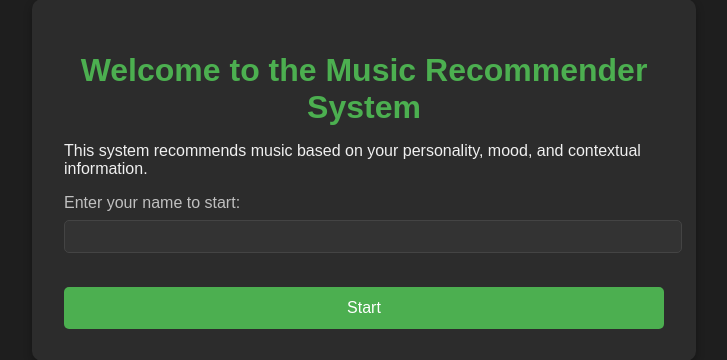
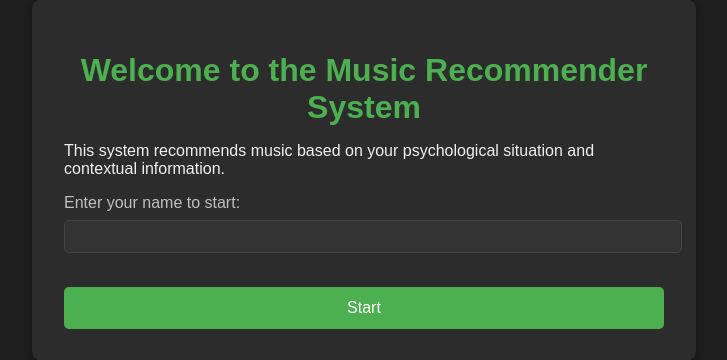
Before and after one commit to MastersMasterM/Psycho-Aware-Music-Recommender, a Django app: page / in a window 1280 px wide. Shown: the part 220-580 px from the top of the page, without its empty margins (276-1003 px from the left). Run offline with Django 5.2, Linux system fonts and the light colour scheme.

Commit message:
Added Message To Front

```diff
--- a/recommender/inferenceengine/templates/inferenceengine/home.html
+++ b/recommender/inferenceengine/templates/inferenceengine/home.html
@@ -10,7 +10,7 @@
 <body>
     <div class="container">
         <h1>Welcome to the Music Recommender System</h1>
-        <p>This system recommends music based on your personality, mood, and contextual information.</p>
+        <p>This system recommends music based on your psychological situation and contextual information.</p>
         <form method="post">
             {% csrf_token %}
             <label for="user_name">Enter your name to start:</label>
--- a/recommender/inferenceengine/templates/inferenceengine/questionnaire.html
+++ b/recommender/inferenceengine/templates/inferenceengine/questionnaire.html
@@ -15,7 +15,7 @@
             <input type="hidden" name="user_name" value="{{ user_name }}">
             <input type="hidden" name="question_id" value="{{ question.id }}">
             <div>
-                <p>{{ question.text }}</p>
+                <h2>{{ question.text }}</h2>
                 {% if question.choices %}
                     <div class="choices">
                         {% for choice in question.choices %}
@@ -26,6 +26,7 @@
                         {% endfor %}
                     </div>
                 {% else %}
+                <p>Enter a Number Between 1 (Not Very Related) to 5 (Very Related)</p>
                     <input type="number" name="answer" min="1" max="5" required>
                 {% endif %}
             </div>
```
